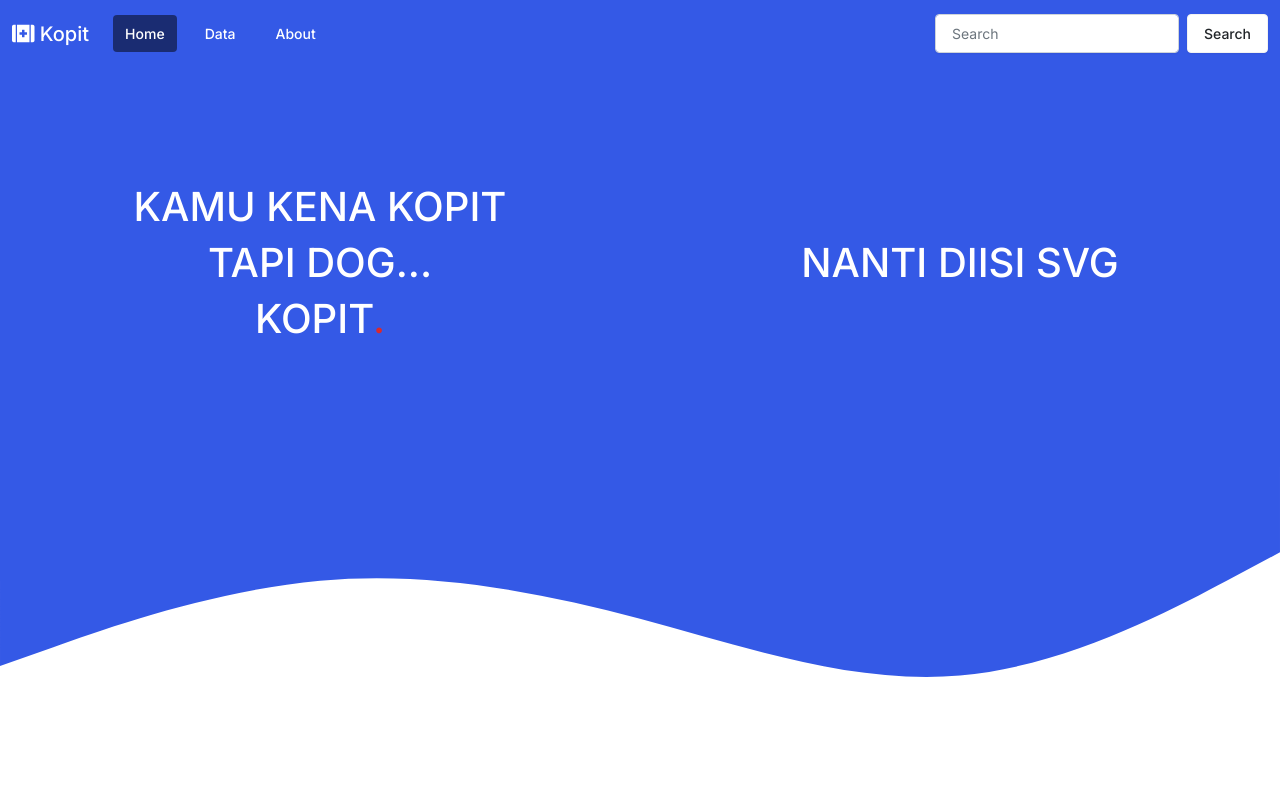
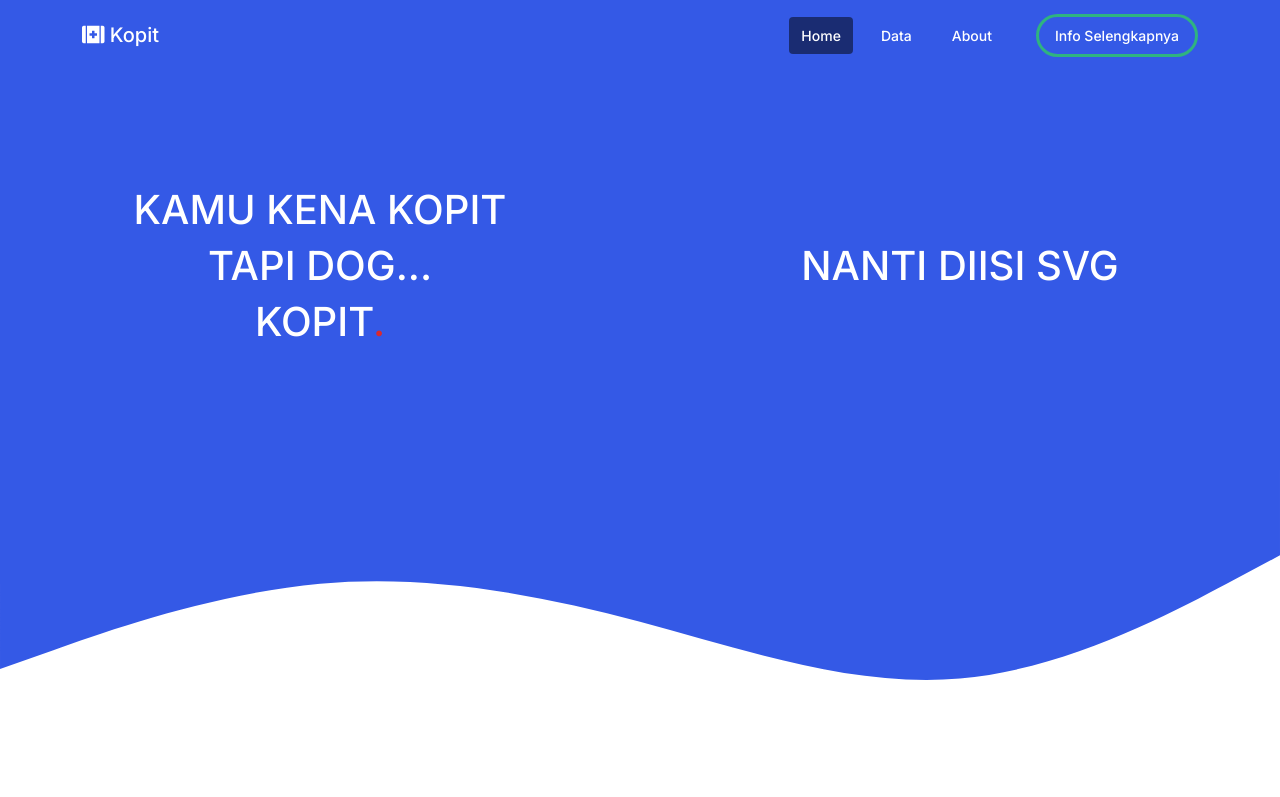
Before and after one commit to Waggish-Mepo/ITechno-Cup, a plain HTML site: page index.html in a window 1280 px wide. Shown: the top 797 px of the page. Drawn offline with nearby package versions, Linux system fonts and the light colour scheme; no server answers.

Commit message:
adjusting navbar

```diff
--- a/index.html
+++ b/index.html
@@ -16,7 +16,7 @@
 <body>
     <header>
         <nav class="navbar navbar-expand-lg navbar-dark bg-primary">
-            <div class="container-fluid">
+            <div class="container">
                 <a class="navbar-brand" href="#">
                     <span></span><i class="fas fa-first-aid"></i>
                     Kopit
@@ -25,7 +25,7 @@
                     <span class="navbar-toggler-icon"></span>
                 </button>
                 <div class="collapse navbar-collapse" id="navbarColor01">
-                    <ul class="navbar-nav me-auto">
+                    <ul class="navbar-nav ms-auto mx-4">
                         <li class="nav-item">
                             <a class="nav-link active" href="#">Home
                             <span class="visually-hidden">(current)</span>
@@ -38,10 +38,7 @@
                             <a class="nav-link" href="#">About</a>
                         </li>
                     </ul>
-                    <form class="d-flex">
-                        <input class="form-control me-sm-2" type="text" placeholder="Search">
-                        <button class="btn btn-secondary my-2 my-sm-0" type="submit">Search</button>
-                    </form>
+                    <a class="btn btn-outline-success border-3 rounded-pill text-white my-2 my-sm-0">Info Selengkapnya</a>
                 </div>
             </div>
         </nav>
```
